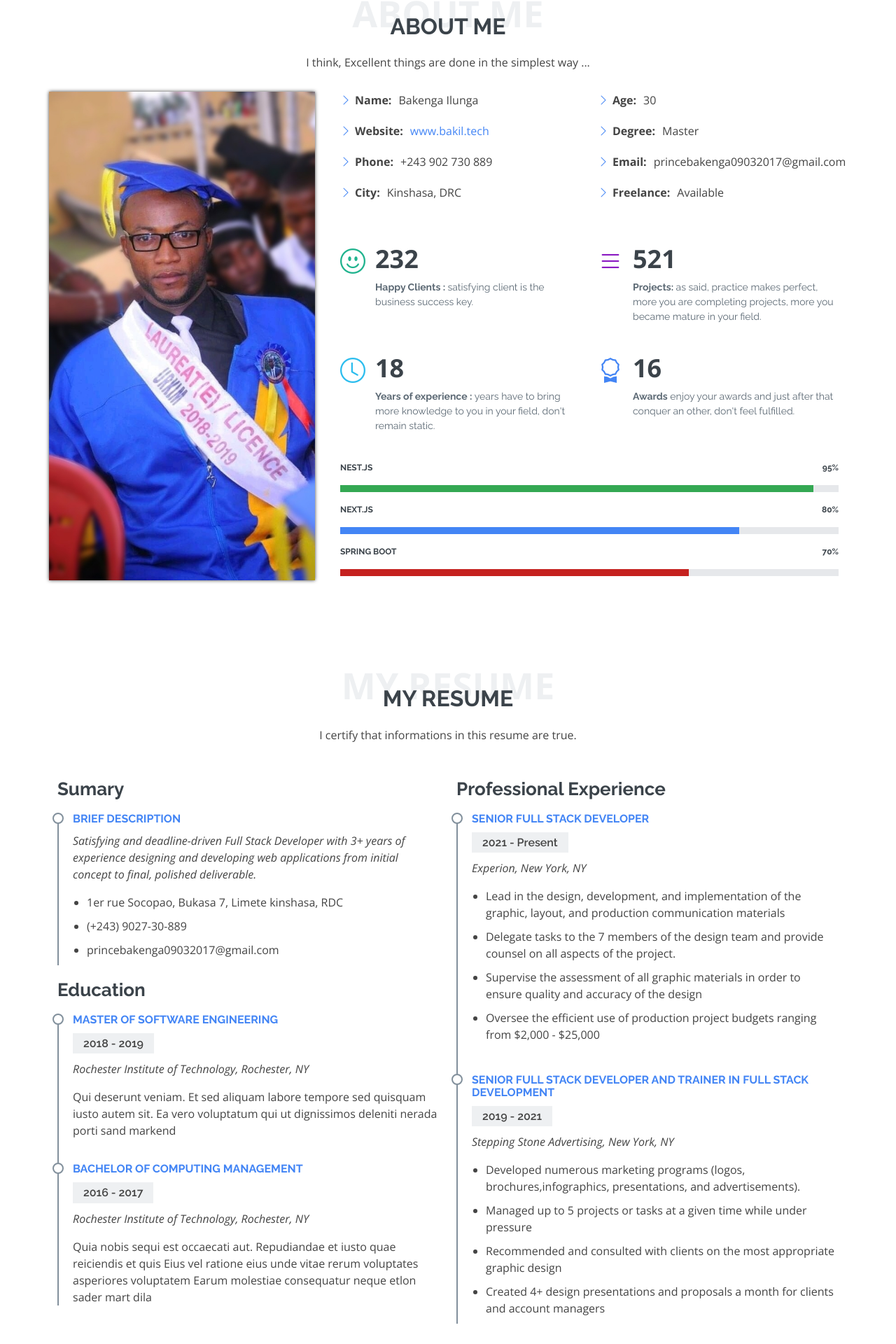
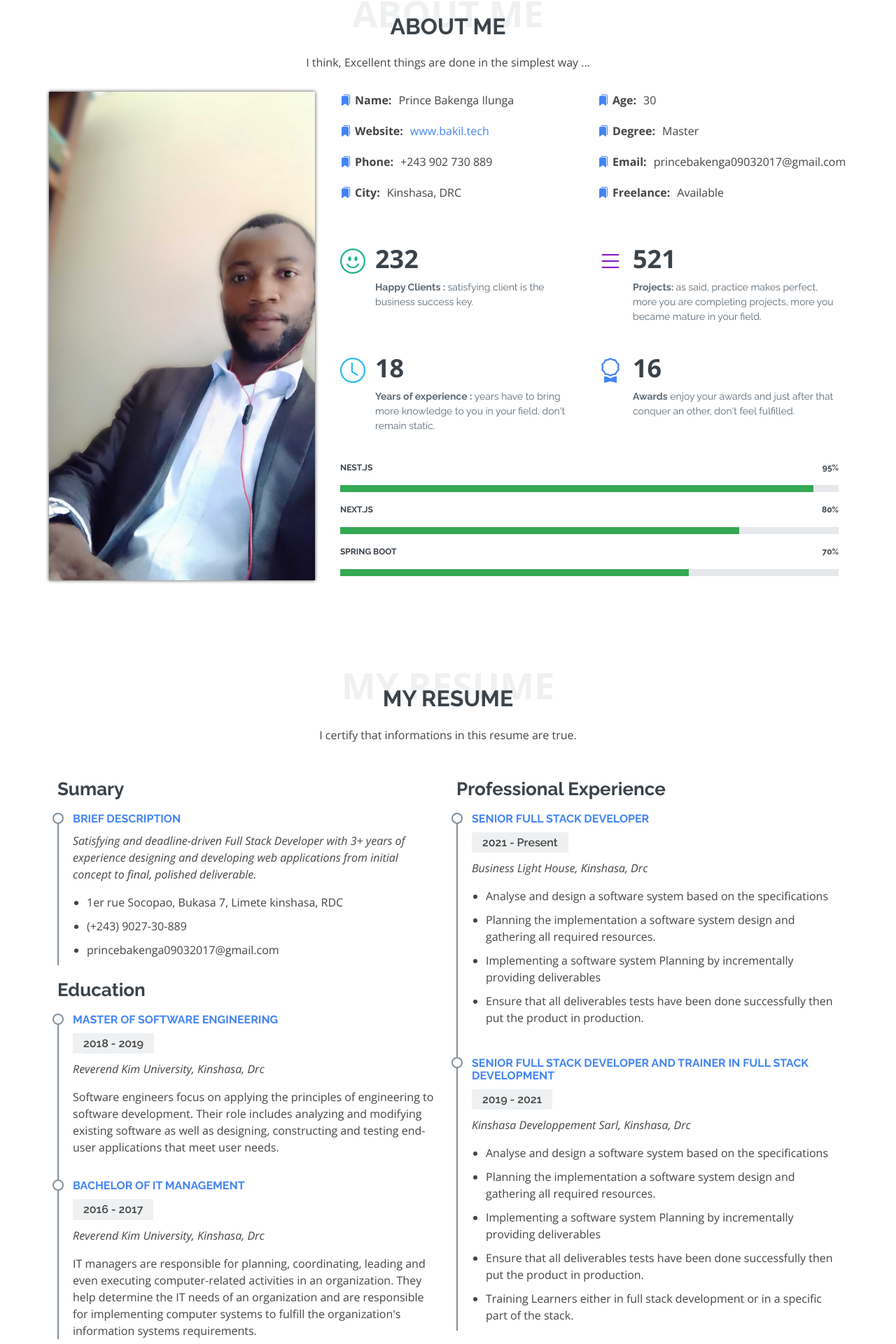
Before and after one commit to princebak/bip-pf1, a plain HTML site: page index.html in a window 1280 px wide. Shown: the part 871-2791 px from the top of the page at 70% size. Drawn offline with nearby package versions, Linux system fonts and the light colour scheme.

Commit message:
framework logo added, me imege changed and resume updated

```diff
--- a/assets/css/style.css
+++ b/assets/css/style.css
@@ -540,7 +540,7 @@ section {
   color: #82909c;
 }
 .about .image {
-  background: url("../img/me2.jpg") center center no-repeat;
+  background: url("../img/me.jpg") center center no-repeat;
   background-size: cover;
   min-height: 500px;
   box-shadow: 0px 0px 5px #444444;
@@ -574,7 +574,7 @@ section {
   width: 1px;
   height: 10px;
   transition: 0.9s;
-  background-color: rgb(67, 133, 245);
+  background-color: rgb(52, 168, 83);;
 }
 
 /*--------------------------------------------------------------
--- a/index.html
+++ b/index.html
@@ -41,7 +41,7 @@
 
     <nav id="navbar" class="navbar">
       <a class="navbar-brand" href="#">
-        <img src="assets/img/bip_logo1.svg" alt="" width="30" height="24">
+        <img src="assets/img/bip_logo1.svg" alt="" width="35" height="35">
       </a>
       <ul>
         <li><a class="nav-link scrollto active" href="#hero">Home</a></li>
@@ -78,6 +78,13 @@
     <div class="hero-container">
       <h1>Bakenga Ilunga Prince</h1>
       <h2>I'm a Professional Developer</h2>
+      <div class="mb-2" style="display: flex;flex-direction: row; justify-content: flex-start;align-items: center;">
+        <img src="assets/img/nestjs.svg" alt="" width="60" height="60">
+        <img class="mx-2" src="assets/img/nextjs.svg" alt="" width="60" height="60">
+        <img class="me-2"  src="assets/img/reactjs-icon.svg" alt="" width="60" height="60">
+        <img src="assets/img/boot.svg" alt="" width="60" height="60">
+      </div>
+      <p style="color:white;"><q>I’m not a great programmer; I’m just a good programmer with great habits.</q> - Kent Beck</p>
       <a href="#about" class="btn-scroll scrollto" title="Scroll Down"><i class="bx bx-chevron-down"></i></a>
     </div>
   </section><!-- End Hero -->
@@ -101,18 +108,18 @@
               <div class="row">
                 <div class="col-lg-6">
                   <ul>
-                    <li><i class="bi bi-chevron-right"></i> <strong>Name:</strong> <span>Bakenga Ilunga</span></li>
-                    <li><i class="bi bi-chevron-right"></i> <strong>Website:</strong> <span><a href="#">www.bakil.tech</a></span></li>
-                    <li><i class="bi bi-chevron-right"></i> <strong>Phone:</strong> <span>+243 902 730 889</span></li>
-                    <li><i class="bi bi-chevron-right"></i> <strong>City:</strong> <span>Kinshasa, DRC</span></li>
+                    <li><i class="bi bi-bookmarks-fill"></i> <strong>Name:</strong> <span>Prince Bakenga Ilunga</span></li>
+                    <li><i class="bi bi-bookmarks-fill"></i> <strong>Website:</strong> <span><a href="#">www.bakil.tech</a></span></li>
+                    <li><i class="bi bi-bookmarks-fill"></i> <strong>Phone:</strong> <span>+243 902 730 889</span></li>
+                    <li><i class="bi bi-bookmarks-fill"></i> <strong>City:</strong> <span>Kinshasa, DRC</span></li>
                   </ul>
                 </div>
                 <div class="col-lg-6">
                   <ul>
-                    <li><i class="bi bi-chevron-right"></i> <strong>Age:</strong> <span>30</span></li>
-                    <li><i class="bi bi-chevron-right"></i> <strong>Degree:</strong> <span>Master</span></li>
-                    <li><i class="bi bi-chevron-right"></i> <strong>Email:</strong> <span>princebakenga09032017@gmail.com</span></li>
-                    <li><i class="bi bi-chevron-right"></i> <strong>Freelance:</strong> <span>Available</span></li>
+                    <li><i class="bi bi-bookmarks-fill"></i> <strong>Age:</strong> <span>30</span></li>
+                    <li><i class="bi bi-bookmarks-fill"></i> <strong>Degree:</strong> <span>Master</span></li>
+                    <li><i class="bi bi-bookmarks-fill"></i> <strong>Email:</strong> <span>princebakenga09032017@gmail.com</span></li>
+                    <li><i class="bi bi-bookmarks-fill"></i> <strong>Freelance:</strong> <span>Available</span></li>
                   </ul>
                 </div>
               </div>
@@ -155,7 +162,7 @@
                <div class="progress">
                 <span class="skill">NEST.JS <i class="val">95%</i></span>
                 <div class="progress-bar-wrap">
-                  <div style="background-color: rgb(52, 168, 83);" class="progress-bar" role="progressbar" aria-valuenow="95" aria-valuemin="0" aria-valuemax="100"></div>
+                  <div class="progress-bar" role="progressbar" aria-valuenow="95" aria-valuemin="0" aria-valuemax="100"></div>
                 </div>
               </div>
                <div class="progress">
@@ -167,7 +174,7 @@
               <div class="progress">
                 <span class="skill">SPRING BOOT <i class="val">70%</i></span>
                 <div class="progress-bar-wrap">
-                  <div style="background-color: rgb(197, 33, 31)"  class="progress-bar" role="progressbar" aria-valuenow="70" aria-valuemin="0" aria-valuemax="100"></div>
+                  <div class="progress-bar" role="progressbar" aria-valuenow="70" aria-valuemin="0" aria-valuemax="100"></div>
                 </div>
               </div>
 
@@ -208,14 +215,14 @@
             <div class="resume-item">
               <h4>Master of Software Engineering</h4>
               <h5>2018 - 2019</h5>
-              <p><em>Rochester Institute of Technology, Rochester, NY</em></p>
-              <p>Qui deserunt veniam. Et sed aliquam labore tempore sed quisquam iusto autem sit. Ea vero voluptatum qui ut dignissimos deleniti nerada porti sand markend</p>
+              <p><em>Reverend Kim University, Kinshasa, Drc</em></p>
+              <p>Software engineers focus on applying the principles of engineering to software development. Their role includes analyzing and modifying existing software as well as designing, constructing and testing end-user applications that meet user needs.</p>
             </div>
             <div class="resume-item">
-              <h4>Bachelor of Computing Management</h4>
+              <h4>Bachelor of IT Management</h4>
               <h5>2016 - 2017</h5>
-              <p><em>Rochester Institute of Technology, Rochester, NY</em></p>
-              <p>Quia nobis sequi est occaecati aut. Repudiandae et iusto quae reiciendis et quis Eius vel ratione eius unde vitae rerum voluptates asperiores voluptatem Earum molestiae consequatur neque etlon sader mart dila</p>
+              <p><em>Reverend Kim University, Kinshasa, Drc</em></p>
+              <p>IT managers are responsible for planning, coordinating, leading and even executing computer-related activities in an organization. They help determine the IT needs of an organization and are responsible for implementing computer systems to fulfill the organization's information systems requirements.</p>
             </div>
           </div>
           <div class="col-lg-6">
@@ -223,29 +230,33 @@
             <div class="resume-item">
               <h4>Senior Full Stack Developer</h4>
               <h5>2021 - Present</h5>
-              <p><em>Experion, New York, NY </em></p>
+              <p><em>Business Light House, Kinshasa, Drc </em></p>
               <p>
               <ul>
-                <li>Lead in the design, development, and implementation of the graphic, layout, and production communication materials</li>
-                <li>Delegate tasks to the 7 members of the design team and provide counsel on all aspects of the project. </li>
-                <li>Supervise the assessment of all graphic materials in order to ensure quality and accuracy of the design</li>
-                <li>Oversee the efficient use of production project budgets ranging from $2,000 - $25,000</li>
+                <li>Analyse and design a software system based on the specifications</li>
+                <li>Planning the implementation a software system design and gathering all required resources. </li>
+                <li>Implementing a software system Planning by incrementally providing deliverables</li>
+                <li>Ensure that all deliverables tests have been done successfully then put the product in production.</li>
               </ul>
               </p>
             </div>
             <div class="resume-item">
               <h4>Senior Full Stack Developer And Trainer in Full Stack Development</h4>
               <h5>2019 - 2021</h5>
-              <p><em>Stepping Stone Advertising, New York, NY</em></p>
+              <p><em>Kinshasa Developpement Sarl, Kinshasa, Drc</em></p>
               <p>
               <ul>
-                <li>Developed numerous marketing programs (logos, brochures,infographics, presentations, and advertisements).</li>
-                <li>Managed up to 5 projects or tasks at a given time while under pressure</li>
-                <li>Recommended and consulted with clients on the most appropriate graphic design</li>
-                <li>Created 4+ design presentations and proposals a month for clients and account managers</li>
+                <li>Analyse and design a software system based on the specifications</li>
+                <li>Planning the implementation a software system design and gathering all required resources. </li>
+                <li>Implementing a software system Planning by incrementally providing deliverables</li>
+                <li>Ensure that all deliverables tests have been done successfully then put the product in production.</li>
+                <li>Training Learners either in full stack development or in a specific part of the stack.</li>
               </ul>
               </p>
             </div>
+          </div>
+          <div class="col-12">
+            <div class="text-center"><a href="https://drive.google.com/file/d/1fEA7FEnPJyghJ21IWnNDhjwsuW1xH2yV/view?usp=sharing" target="_blank" class="btn btn-primary">Get My Resume</a></div>
           </div>
         </div>
 
@@ -611,14 +622,14 @@
                 <div class="info-box mt-4">
                   <i class="bx bx-envelope"></i>
                   <h3>Email Me</h3>
-                  <p>princebakenga09032017@gmail.com</p>
+                  <p><a href="mailto:princebakenga09032017@gmail.com">princebakenga09032017@gmail.com</a></p>
                 </div>
               </div>
               <div class="col-md-6">
                 <div class="info-box mt-4">
                   <i class="bx bx-phone-call"></i>
                   <h3>Call Me</h3>
-                  <p>+243 9027 308 89</p>
+                  <p><a href="tel:+243 9027 308 89">+243 9027 308 89</a></p>
                 </div>
               </div>
             </div>
```
Also changed, not shown: assets/img/boot.svg (added), assets/img/me.jpg (added), assets/img/me4.jpg (deleted), assets/img/nestjs.svg (added), assets/img/nextjs.svg (added), assets/img/nodejs.svg (added), assets/img/reactjs-icon.svg (added).
